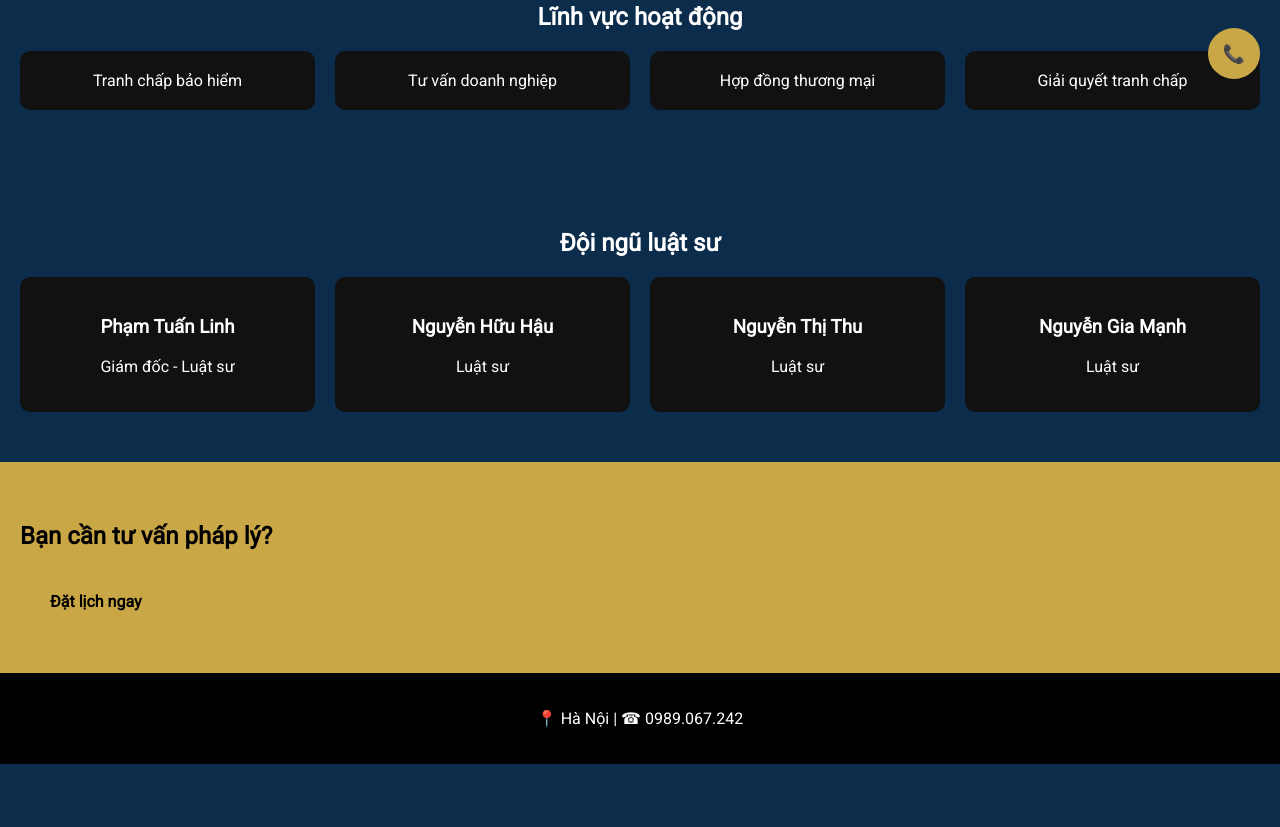
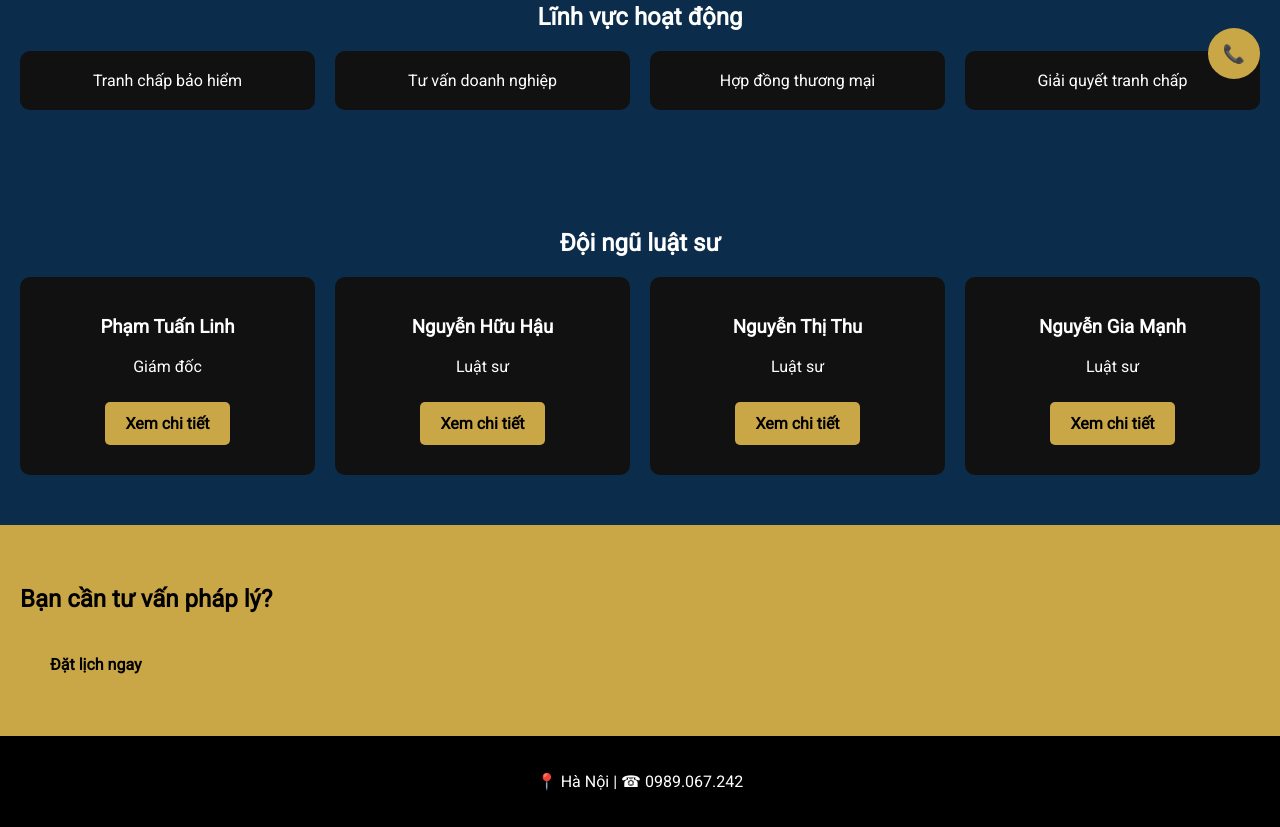
Before and after one commit to phquang2001-crypto/luatsuHN, a website: page public/index.html in a window 1280 px wide. Shown: the part 701-1528 px from the top of the page. Before the commit the page ends 1465 px from the top, so only its background shows below. Drawn offline with Linux system fonts and the light colour scheme.

Commit message:
Add files via upload

```diff
--- a/public/index.html
+++ b/public/index.html
@@ -124,24 +124,34 @@
 <section class="section">
     <h2>Đội ngũ luật sư</h2>
     <div class="team">
+
         <div class="card">
             <h3>Phạm Tuấn Linh</h3>
-            <p>Giám đốc - Luật sư</p>
+            <p>Giám đốc</p>
+            <a href="/luat-su/pham-tuan-linh.html" class="btn">Xem chi tiết</a>
         </div>
+
         <div class="card">
             <h3>Nguyễn Hữu Hậu</h3>
             <p>Luật sư</p>
+            <a href="/luat-su/nguyen-huu-hau.html" class="btn">Xem chi tiết</a>
         </div>
+
         <div class="card">
             <h3>Nguyễn Thị Thu</h3>
             <p>Luật sư</p>
+            <a href="/luat-su/nguyen-thi-thu.html" class="btn">Xem chi tiết</a>
         </div>
+
         <div class="card">
             <h3>Nguyễn Gia Mạnh</h3>
             <p>Luật sư</p>
+            <a href="/luat-su/nguyen-gia-manh.html" class="btn">Xem chi tiết</a>
         </div>
+
     </div>
 </section>
+
 
 <section class="cta">
     <h2>Bạn cần tư vấn pháp lý?</h2>
```
